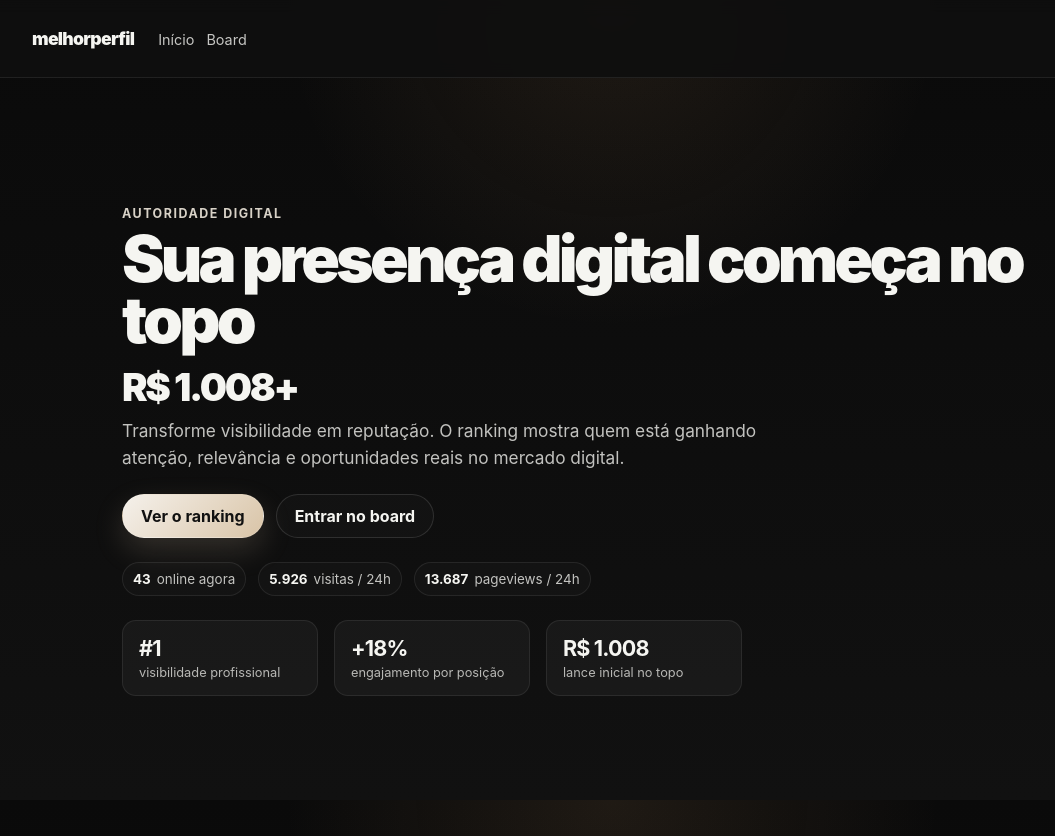
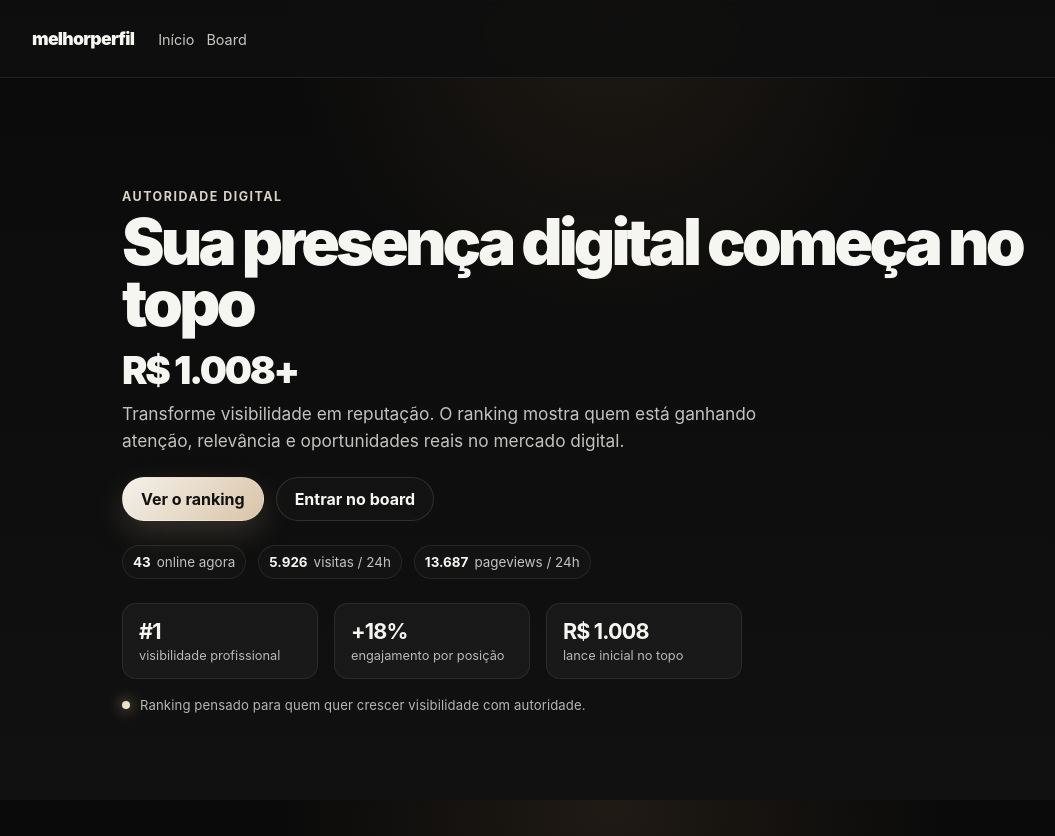
Before and after one commit to VictorOliveiraPy/Melhor-perfil-web, a Next.js app: page / in a window 1280 px wide. Shown: the whole page, without its empty margins (28-1083 px from the left). Built offline with nearby package versions, Linux system fonts and the light colour scheme.

Commit message:
feat: premium board polish

```diff
--- a/src/app/globals.css
+++ b/src/app/globals.css
@@ -125,6 +125,12 @@ body {
   background: linear-gradient(135deg, #f5f1eb, #d9c4a7);
   color: #111111;
   box-shadow: 0 12px 30px rgba(217, 196, 167, 0.18);
+  transform: translateY(0);
+}
+
+.primary-button:hover,
+.secondary-button:hover {
+  transform: translateY(-1px);
 }
 
 .primary-button:disabled {
@@ -159,6 +165,24 @@ body {
 
 .proof-row strong {
   color: #f5f5f1;
+}
+
+.micro-highlight {
+  margin-top: 18px;
+  display: inline-flex;
+  align-items: center;
+  gap: 10px;
+  color: rgba(245,245,241,0.72);
+  font-size: 0.82rem;
+  letter-spacing: 0.01em;
+}
+
+.micro-dot {
+  width: 8px;
+  height: 8px;
+  border-radius: 50%;
+  background: linear-gradient(135deg, #e7d7b6, #f3e9d6);
+  box-shadow: 0 0 14px rgba(231, 215, 182, 0.8);
 }
 
 .stats-grid {
@@ -255,6 +279,7 @@ body {
   border: 1px solid rgba(255,255,255,0.08);
   border-radius: 18px;
   background: rgba(255,255,255,0.03);
+  box-shadow: 0 10px 28px rgba(0, 0, 0, 0.12);
 }
 
 .profile-row {
--- a/src/app/page.tsx
+++ b/src/app/page.tsx
@@ -34,6 +34,11 @@ export default function Home() {
             <span>lance inicial no topo</span>
           </div>
         </div>
+
+        <div className="micro-highlight">
+          <span className="micro-dot" />
+          Ranking pensado para quem quer crescer visibilidade com autoridade.
+        </div>
       </section>
     </main>
   )
```
